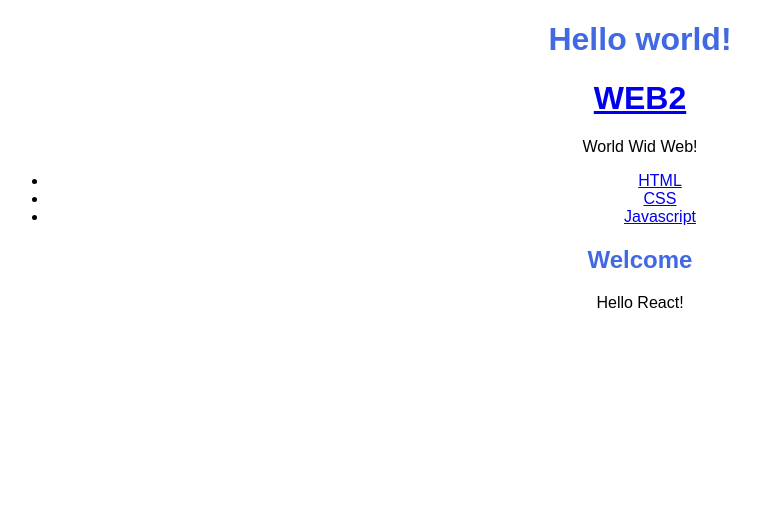
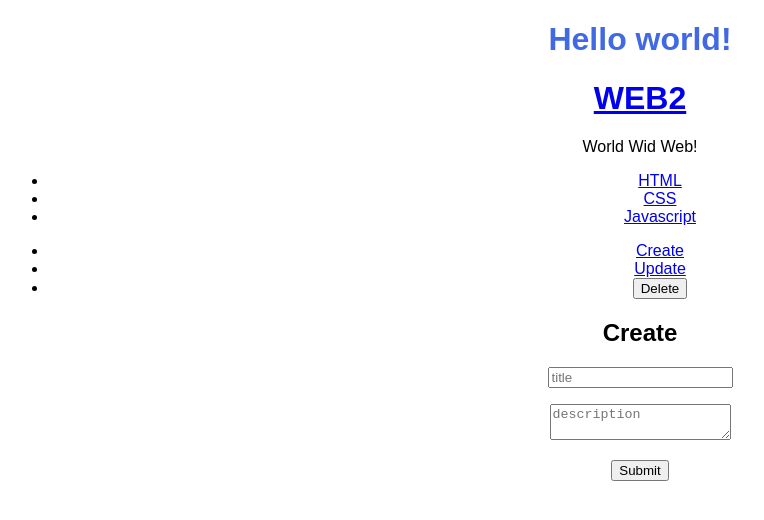
Before and after one commit to oomuns/REACT_CodeSandbox, a React (Create React App) app: page / in a window 1280 px wide. Shown: the top 520 px of the page, without its empty margins (0-764 px from the left). Built offline with nearby package versions, Linux system fonts and the light colour scheme.

Commit message:
07.14Study checkpoint

```diff
--- a/src/App.js
+++ b/src/App.js
@@ -3,33 +3,34 @@
 import Subject from "./components/Subject"; //Subject load
 import TOC from "./components/TOC";
 import Content from "./components/Content";
+import Control from "./components/Control";
+import ReadContent from "./components/ReadContent";
+import CreateContent from "./components/Createcontent";
+
 
 class App extends Component {
     constructor(props) {
         //consructor 가 제일 먼저 실행 되면서 초기화를 담당한다.
         super(props);
         this.state = {
-            mode: "welcome",
+            mode: "create",
             selected_content_id: 2,
             subject: { title: "WEB2", sub: "World Wid Web!" },
             welcome: { title: "Welcome", desc: "Hello React!" },
             contents: [
                 { id: 1, title: "HTML", desc: "Html is Hypertext..." },
                 { id: 2, title: "CSS", desc: "CSS is for design" },
-                {
-                    id: 3,
-                    title: "Javascript",
-                    desc: "Javascript is for interactive"
-                }
+                {id: 3, title: "Javascript", desc: "Javascript is for interactive"}
             ]
         };
     }
     render() {
         var _title,
-            _desc = null;
+            _desc, _article = null;
         if (this.state.mode === "welcome") {
             _title = this.state.welcome.title;
             _desc = this.state.welcome.desc;
+            _article = <ReadContent title = {_title} desc = {_desc}></ReadContent>
         } else if (this.state.mode === "read") {
             var i = 0;
             while (i < this.state.contents.length) {
@@ -41,6 +42,17 @@
                 }
                 i = i + 1;
             }
+            _article = <ReadContent title = {_title} desc = {_desc}></ReadContent>
+        } else if(this.state.mode === 'create'){
+            _article = <CreateContent onSubmit = {function(_title,_desc){
+                this.max_content_id = this.max_content_d + 1;
+                var _contents = this.state.contents.concat(
+                    {id : this.max_content_id, title : _title, desc : _desc}
+                );
+                this.setState({
+                    contents : _contents
+                });
+            }.bind(this)}></CreateContent>
         }
         return (
             <div className="App">
@@ -61,6 +73,12 @@
                     }.bind(this)}
                     data={this.state.contents}
                 ></TOC>
+                <Control onChangeMode = {function(mode){
+                    this.setState({
+                        mode : mode
+                    });
+                }.bind(this)}></Control>
+                {_article}
                 <Content title={_title} desc={_desc}></Content>
             </div>
         );
--- /dev/null
+++ b/src/components/Control.js
@@ -0,0 +1,25 @@
+import React, { Component } from "react";
+
+class Control extends Component {
+    render() {
+        return (
+          <ul>
+            <li><a href = "/create" onClick = {function(e){
+              e.preventDefault();
+              this.props.onChangeMode('create');
+            }.bind(this)}>Create</a></li>
+            <li><a href = '/update' onClick = {function(e){
+              e.preventDefault();
+              this.props.onChangeMode('update');
+            }.bind(this)}>Update</a></li>
+            <li><input onClick = {function(e){
+              e.preventDefault();
+              this.props.onChangeMode('delete');
+            }.bind(this)}
+            type ="button" value = "Delete"></input></li>
+          </ul>
+        );
+    }
+}
+
+export default Control;
--- /dev/null
+++ b/src/components/Createcontent.js
@@ -0,0 +1,30 @@
+import React, { Component } from 'react';
+
+class CreateContent extends Component{
+  render(){
+    console.log('Content render');
+    return (
+      <article>
+        <h2>Create</h2>
+        <form action = "/create_process" method = "post"
+        onSubmit = {function(e){
+          e.preventDefault();
+          this.props.onSubmit(
+            e.target.title.value,
+            e.target.desc.value
+          );
+        }.bind(this)}>
+          <p><input type = "text" name = "title" placeholder = "title"></input></p> {/* placeholder 은 빈칸에 나오는 글자 */}
+          <p>
+            <textarea name = "desc" placeholder = "description"></textarea>
+          </p>
+          <p>
+            <input type = "submit"></input>
+          </p>
+        </form>
+      </article>
+    );
+  }
+}
+
+export default CreateContent;
--- /dev/null
+++ b/src/components/ReadContent.js
@@ -0,0 +1,15 @@
+import React, { Component } from 'react';
+
+class ReadContent extends Component{
+  render(){
+    console.log('Content render');
+    return (
+      <article>
+        <h2>{this.props.title}</h2>
+        {this.props.desc}
+      </article>
+    );
+  }
+}
+
+export default ReadContent;
--- a/src/components/TOC.js
+++ b/src/components/TOC.js
@@ -1,7 +1,15 @@
 import React, { Component } from "react";
 
 class TOC extends Component {
+    shouldComonentUpdate(newProps, newState){   //render이전에 호출된다, false면 render가 호출되지 않도록 약속되어있다.
+        console.log(newProps.data, this.props.data);
+        if(this.props.data === newProps.data){
+            return false;
+        }
+        return true;
+    }
     render() {
+        console.log("TOCRENDER");
         var lists = [];
         var data = this.props.data;
         var i = 0;
@@ -13,7 +21,7 @@
                         data-id={data[i].id}
                         onClick={function (e) {
                             e.preventDefault();
-                            this.props.onChangePage(e.target.dataset.id);
+                            this.props.onChangePage(e.target.dataset.id);   //props는 readonly
                         }.bind(this)}
                     >
                         {data[i].title}
```
Also changed, not shown: src/styles.css (line endings or trailing spaces).
